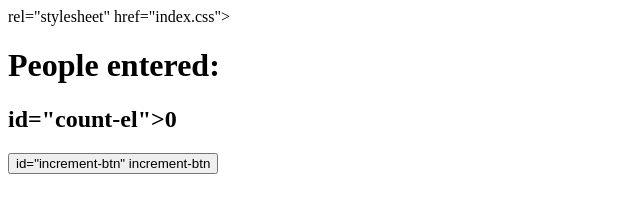
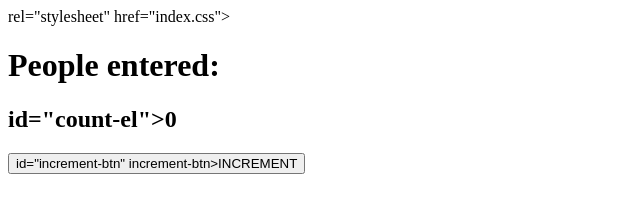
Before and after one commit to vamsikrishna34/javascript45, a plain HTML site: page index.html in a window 1280 px wide. Shown: the whole page, without its empty margins (0-640 px from the left). Drawn offline with Linux system fonts and the light colour scheme.

Commit message:
Update index.html

```diff
--- a/index.html
+++ b/index.html
@@ -5,7 +5,7 @@
     <body>
         <h1>People entered: </h1>
         <h2> id="count-el">0</h2>
-        <button>id="increment-btn" increment-btn</button>
+        <button>id="increment-btn" increment-btn>INCREMENT </button>
         <script src="index.js"></script>
     </body>
 </html>
```
